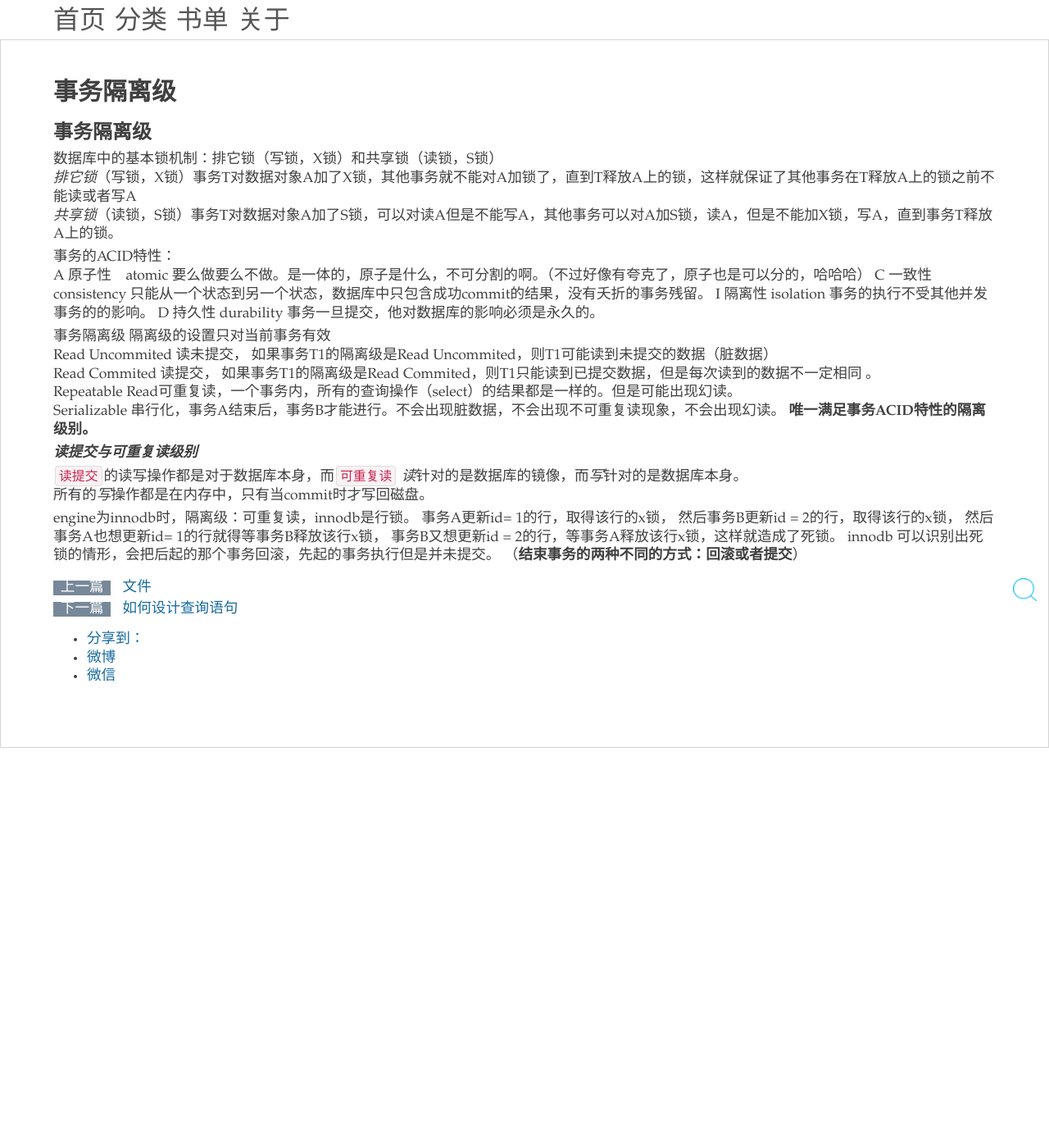
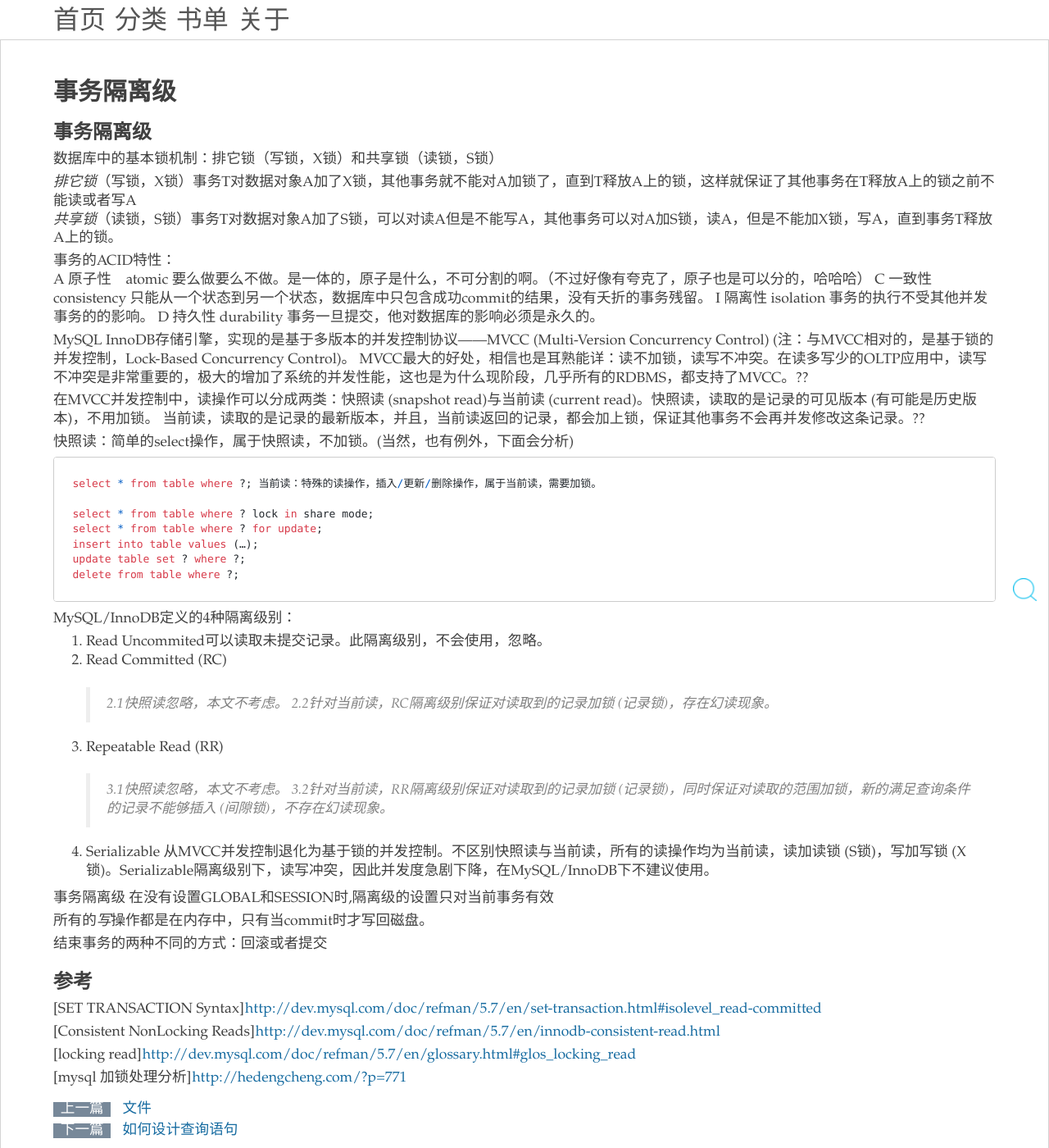
Before and after one commit to zy123a/lcj1992.github.com, a Jekyll site: the page built from _posts/database/2014-11-15-transaction.md, in a window 1280 px wide and 1400 px high. Shown: the whole window at 82% size. Built offline with Jekyll 4.4.1, drawn with Linux system fonts in a browser that asks for light colours; nearby versions of some CDN libraries; comment, search, counter and statistics services are not loaded.

Commit message:
annotation

```diff
--- a/_posts/database/2014-11-15-transaction.md
+++ b/_posts/database/2014-11-15-transaction.md
@@ -7,7 +7,9 @@ keywords: database
 ---
 
 ### 事务隔离级
+
 数据库中的基本锁机制：排它锁（写锁，X锁）和共享锁（读锁，S锁）
+
 *排它锁*（写锁，X锁）事务T对数据对象A加了X锁，其他事务就不能对A加锁了，直到T释放A上的锁，这样就保证了其他事务在T释放A上的锁之前不能读或者写A
 *共享锁*（读锁，S锁）事务T对数据对象A加了S锁，可以对读A但是不能写A，其他事务可以对A加S锁，读A，但是不能加X锁，写A，直到事务T释放A上的锁。
 
@@ -17,22 +19,46 @@ keywords: database
   I 隔离性  isolation 事务的执行不受其他并发事务的的影响。
   D 持久性  durability 事务一旦提交，他对数据库的影响必须是永久的。
 
+MySQL InnoDB存储引擎，实现的是基于多版本的并发控制协议——MVCC (Multi-Version Concurrency Control) (注：与MVCC相对的，是基于锁的并发控制，Lock-Based Concurrency Control)。
+MVCC最大的好处，相信也是耳熟能详：读不加锁，读写不冲突。在读多写少的OLTP应用中，读写不冲突是非常重要的，极大的增加了系统的并发性能，这也是为什么现阶段，几乎所有的RDBMS，都支持了MVCC。??
 
-事务隔离级       隔离级的设置只对当前事务有效
-Read Uncommited 读未提交， 如果事务T1的隔离级是Read Uncommited，则T1可能读到未提交的数据（脏数据）
-Read Commited 读提交， 如果事务T1的隔离级是Read Commited，则T1只能读到已提交数据，但是每次读到的数据不一定相同   。
-Repeatable Read可重复读，一个事务内，所有的查询操作（select）的结果都是一样的。但是可能出现幻读。
-Serializable 串行化，事务A结束后，事务B才能进行。不会出现脏数据，不会出现不可重复读现象，不会出现幻读。  **唯一满足事务ACID特性的隔离级别。**
+在MVCC并发控制中，读操作可以分成两类：快照读 (snapshot read)与当前读 (current read)。快照读，读取的是记录的可见版本 (有可能是历史版本)，不用加锁。
+当前读，读取的是记录的最新版本，并且，当前读返回的记录，都会加上锁，保证其他事务不会再并发修改这条记录。??
 
-***读提交与可重复读级别***
+快照读：简单的select操作，属于快照读，不加锁。(当然，也有例外，下面会分析)
 
-`读提交`的读写操作都是对于数据库本身，而`可重复读` *读*针对的是数据库的镜像，而*写*针对的是数据库本身。
+    select * from table where ?;
+当前读：特殊的读操作，插入/更新/删除操作，属于当前读，需要加锁。
+
+    select * from table where ? lock in share mode;
+    select * from table where ? for update;
+    insert into table values (…);
+    update table set ? where ?;
+    delete from table where ?;
+
+MySQL/InnoDB定义的4种隔离级别：
+
+1.  Read Uncommited可以读取未提交记录。此隔离级别，不会使用，忽略。
+2.  Read Committed (RC)
+    >   2.1快照读忽略，本文不考虑。
+    >   2.2针对当前读，RC隔离级别保证对读取到的记录加锁 (记录锁)，存在幻读现象。
+3.  Repeatable Read (RR)
+    >   3.1快照读忽略，本文不考虑。
+    >   3.2针对当前读，RR隔离级别保证对读取到的记录加锁 (记录锁)，同时保证对读取的范围加锁，新的满足查询条件的记录不能够插入 (间隙锁)，不存在幻读现象。
+4.  Serializable    从MVCC并发控制退化为基于锁的并发控制。不区别快照读与当前读，所有的读操作均为当前读，读加读锁 (S锁)，写加写锁 (X锁)。Serializable隔离级别下，读写冲突，因此并发度急剧下降，在MySQL/InnoDB下不建议使用。
+
+事务隔离级 在没有设置GLOBAL和SESSION时,隔离级的设置只对当前事务有效
+
 所有的*写*操作都是在内存中，只有当commit时才写回磁盘。
 
-engine为innodb时，隔离级：可重复读，innodb是行锁。
-事务A更新id= 1的行，取得该行的x锁，
-然后事务B更新id = 2的行，取得该行的x锁，
-然后事务A也想更新id= 1的行就得等事务B释放该行x锁，
-事务B又想更新id = 2的行，等事务A释放该行x锁，这样就造成了死锁。
-innodb 可以识别出死锁的情形，会把后起的那个事务回滚，先起的事务执行但是并未提交。
-（**结束事务的两种不同的方式：回滚或者提交**）
+结束事务的两种不同的方式：回滚或者提交
+
+### 参考
+
+[SET TRANSACTION Syntax]<http://dev.mysql.com/doc/refman/5.7/en/set-transaction.html#isolevel_read-committed>
+
+[Consistent NonLocking Reads]<http://dev.mysql.com/doc/refman/5.7/en/innodb-consistent-read.html>
+
+[locking read]<http://dev.mysql.com/doc/refman/5.7/en/glossary.html#glos_locking_read>
+
+[mysql 加锁处理分析]<http://hedengcheng.com/?p=771>
```
Also changed, not shown: _posts/algorithm/2015-12-27-load_balance.md (+24 -7 lines), _posts/unix/2015-12-27-temp.md (+2 -0 lines), _posts/unix/2016-02-28-ctags.md (+4 -0 lines).
